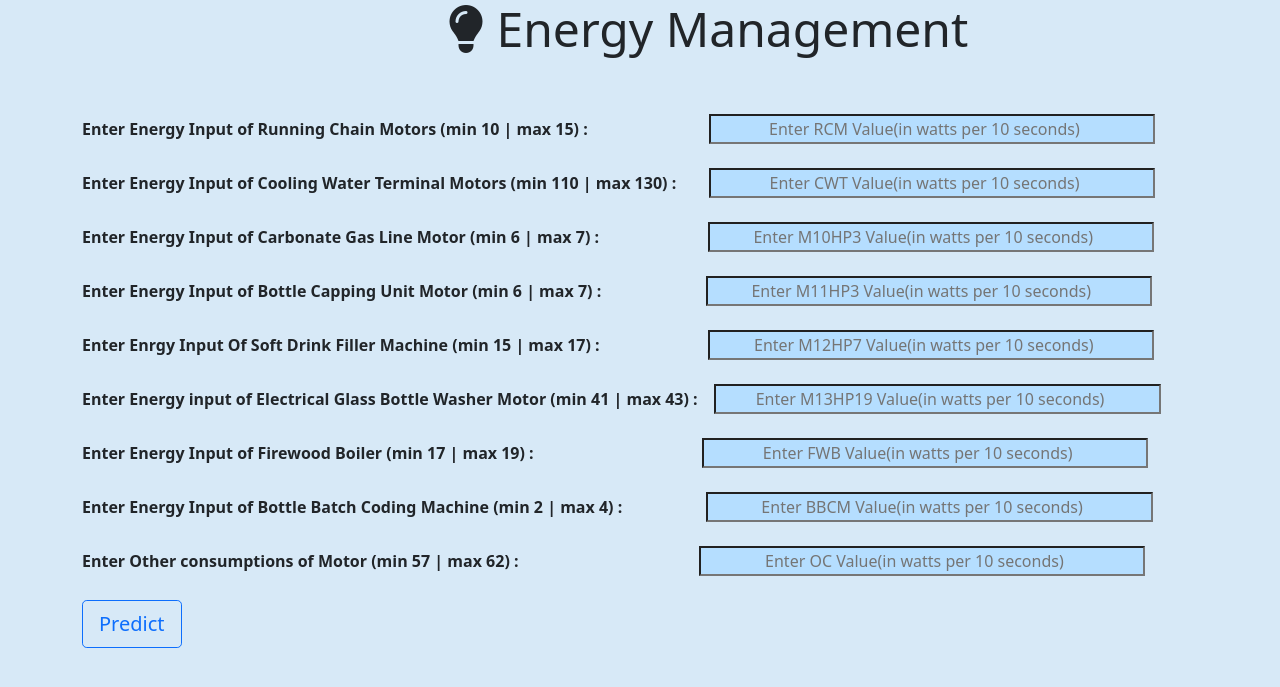
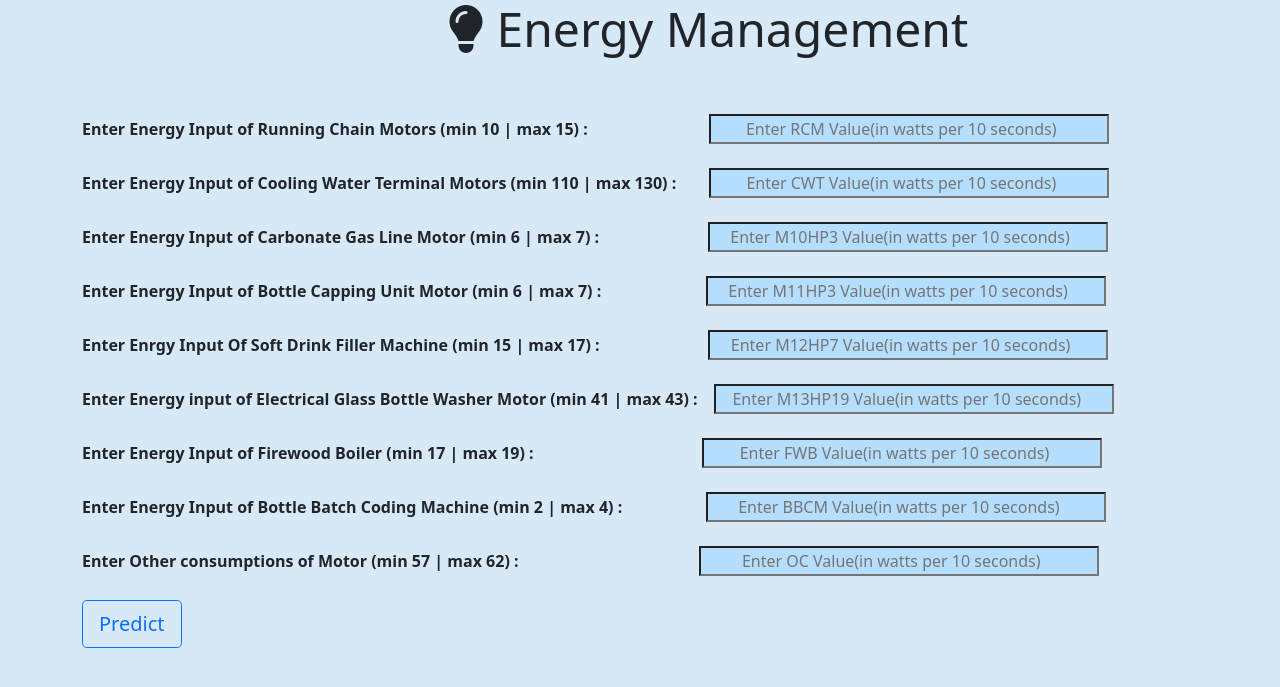
Before and after one commit to Aniket240811/Energy-Management-Using-Iot-Sensors, a Flask app: page / in a window 1280 px wide. Shown: the top 687 px of the page. Run offline with Flask 2, Linux system fonts and the light colour scheme; parts of the project's set-up code (start-up, migrations or seed data) failed here and were passed over; some libraries are stand-ins or nearby versions.

Commit message:
Update styles.css

```diff
--- a/static/styles.css
+++ b/static/styles.css
@@ -7,7 +7,7 @@ input{
   text-align: center;
   display:inline-block;
   background-color: #B5DEFF;
-  width: 40%;
+  width: 400px;
 }
 
 label{
```
